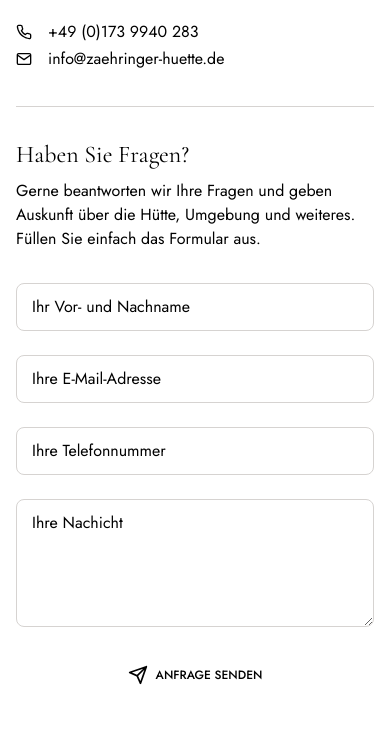
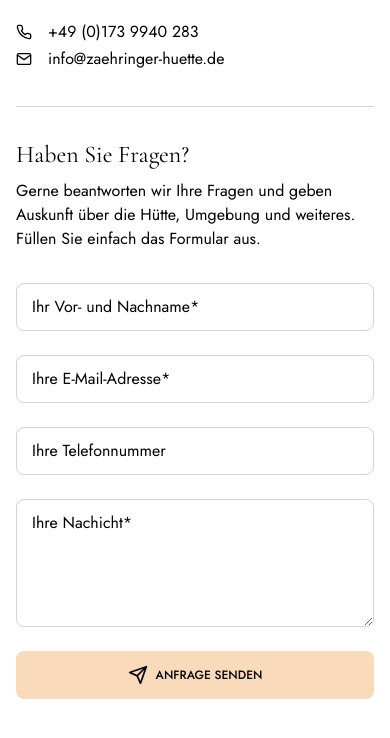
Before and after one commit to andreasremdt/zaehringer-huette, a Next.js app: page / in a window 390 px wide. Shown: the part 5836-6574 px from the top of the page. Built offline with nearby package versions, Linux system fonts and the light colour scheme.

Commit message:
fix: show required label

```diff
--- a/components/contact-form.tsx
+++ b/components/contact-form.tsx
@@ -29,6 +29,7 @@ export default function ContactForm() {
         type="text"
         id="name"
         label="Ihr Vor- und Nachname"
+        required
         {...register("name", { required: "Bitte geben Sie Ihren Namen an." })}
         error={errors.name?.message}
       />
@@ -37,6 +38,7 @@ export default function ContactForm() {
           type="email"
           id="email"
           label="Ihre E-Mail-Adresse"
+          required
           className="flex-1"
           {...register("email", {
             required: "Bitte geben Sie Ihre E-Mail-Adresse an.",
@@ -59,6 +61,7 @@ export default function ContactForm() {
       <Textarea
         id="message"
         label="Ihre Nachicht"
+        required
         {...register("message", {
           minLength: {
             value: 10,
@@ -70,7 +73,7 @@ export default function ContactForm() {
       />
       <button
         type="submit"
-        className="bg-primary flex h-12 w-full items-center justify-center gap-2 rounded-lg px-6 text-xs font-medium uppercase md:gap-4 md:text-sm"
+        className="bg-primary-200 flex h-12 w-full items-center justify-center gap-2 rounded-lg px-6 text-xs font-medium uppercase md:gap-4 md:text-sm"
       >
         <Icon name="send" className="size-5" />
         Anfrage senden
--- a/components/input.tsx
+++ b/components/input.tsx
@@ -16,7 +16,6 @@ export default forwardRef(function Input(
         id={id}
         className="peer h-12 w-full rounded-lg border border-stone-300 bg-white px-4 text-sm text-stone-600 transition-colors hover:border-stone-400 focus:border-stone-600 focus:outline-none aria-[invalid]:border-red-300 md:text-base"
         placeholder=" "
-        required={required}
         aria-describedby={`${id}-error`}
         aria-invalid={error ? true : undefined}
         {...props}
--- a/components/textarea.tsx
+++ b/components/textarea.tsx
@@ -16,7 +16,6 @@ export default forwardRef(function Textarea(
         id={id}
         className="peer min-h-32 w-full rounded-lg border border-stone-300 bg-white px-4 py-2 align-middle text-sm text-stone-600 transition-colors hover:border-stone-400 focus:border-stone-600 focus:outline-none aria-[invalid]:border-red-300 md:text-base"
         placeholder=" "
-        required={required}
         aria-describedby={`${id}-error`}
         aria-invalid={error ? true : undefined}
         {...props}
```
